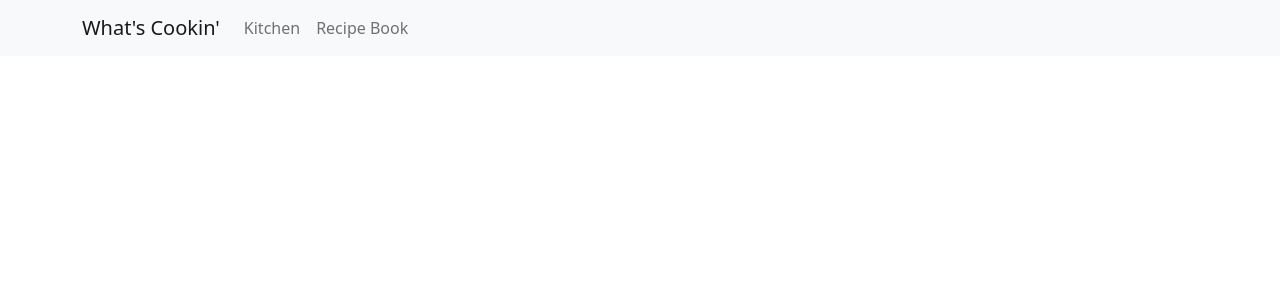
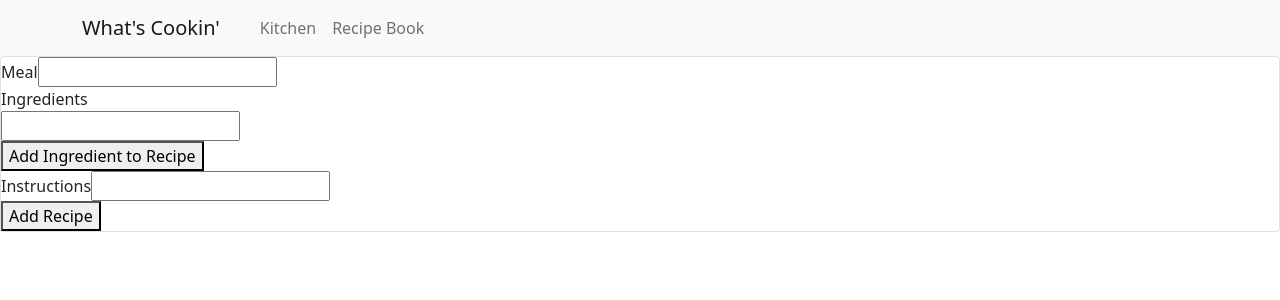
Before and after one commit to veenaprakash123/WhatsCookinUI, a React (Create React App) app: page /addonlinerecipe/1 in a window 1280 px wide. Shown: the top 300 px of the page. Built offline with nearby package versions, Linux system fonts and the light colour scheme; no server answers.

Commit message:
Added some styling to Kitchen component

```diff
--- a/src/App.js
+++ b/src/App.js
@@ -17,6 +17,9 @@ import ShowRecipe from './components/RecipeFolder/ShowRecipe';
 import RecipeFinder from './components/RecipeFolder/RecipeFinder';
 import MealList from './components/RecipeFolder/MealList';
 import MealDetails from './components/RecipeFolder/MealDetails';
+import AddOnlineRecipe from './components/RecipeFolder/AddOnlineRecipe';
+import ReadyToGo from './components/RecipeFolder/ReadyToGo';
+
 
 import Scratchwork from './components/RecipeFolder/Scratchwork';
 
@@ -33,6 +36,7 @@ const App = () => {
   const[recipeData, setRecipeData] = useState([])
 
   const[onlineRecipe, setOnlineRecipe] = useState({})
+
 
 
   let getIngredients = async() => {
@@ -69,30 +73,6 @@ const App = () => {
   }
 
 
-  let ingredientNames = ingredients? ingredients.map((ingredient)=> {
-    return(
-        ingredient.name
-    )
-    }) : null
-
-
-
-  let getOnlineRecipes = () => {
-    fetch(
-        `https://api.spoonacular.com/recipes/findByIngredients?apiKey=3f66c12e8a4246909d9c82ce222efef4&ingredients=${ingredientNames}`
-
-    )
-    .then((response) => response.json())
-    .then((data) => {
-        setRecipeData(data)
-        console.log(data)
-    })
-    .catch(()=> {
-        console.log("error");
-    })
-
-  }
-
 
   return (
     <div>
@@ -126,15 +106,20 @@ const App = () => {
                 <Route path='editingredient/:id' element={<EditIngredient ingredient={ingredient} setIngredient={setIngredient}/>}></Route>
                 <Route path='showingredient/:id' element={<ShowIngredient ingredient={ingredient} setIngredient={setIngredient}/>}></Route>
 
-                <Route path='/findrecipe' element={<RecipeFinder ingredients={ingredients} getOnlineRecipes={getOnlineRecipes} ingredientNames={ingredientNames} recipeData={recipeData} setRecipeData={setRecipeData} />}></Route>
+                <Route path='/findrecipe' element={<RecipeFinder ingredients={ingredients} recipeData={recipeData} setRecipeData={setRecipeData} />}></Route>
                 <Route path='/meallist' element={<MealList onlineRecipe={onlineRecipe} setOnlineRecipe={setOnlineRecipe}/>}></Route>
                 <Route path='/mealdetails/:id' element={<MealDetails onlineRecipe={onlineRecipe} setOnlineRecipe={setOnlineRecipe}/>}></Route>
+                <Route path='/addonlinerecipe/:id' element={<AddOnlineRecipe addRecipe={addRecipe} onlineRecipe={onlineRecipe} setOnlineRecipe={setOnlineRecipe}/>}></Route>
+
+
 
                 <Route path='/recipebook' element={<RecipeBook recipe={recipe} recipes={recipes} setRecipe={setRecipe} setRecipes={setRecipes}/>} ></Route>
                 <Route path='/newrecipe' element={<NewRecipe addRecipe={addRecipe}/>}></Route>
                 <Route path='/editrecipe/:id' element={<EditRecipe ingredients={ingredients} setIngredients={setIngredients}/>}></Route>
                 <Route path='/showrecipe/:id' element={<ShowRecipe recipe={recipe} setRecipe={setRecipe}/>}></Route>
+                <Route path='/readytogo' element={<ReadyToGo ingredients={ingredients} recipes={recipes}/>}></Route>
                 <Route path='/scratchwork' element={<Scratchwork/>}></Route>
+
 
             </Routes>
         </main>
--- /dev/null
+++ b/src/components/CSS/General.css
@@ -0,0 +1,25 @@
+body{
+    margin: 0%;
+    background-color: brown;
+    background-size: auto;
+    height: auto;
+
+}
+
+
+
+h1 {
+    padding-left: 3%;
+    padding-top: 2%;
+}
+
+
+.subheading {
+    padding-left: 3%;
+    padding-top: 2%;
+    padding-bottom: 2%;
+}
+
+.addButton {
+    padding-left: 3%;
+}
--- /dev/null
+++ b/src/components/CSS/Kitchen.css
@@ -0,0 +1,22 @@
+.collection {
+    display: flex;
+    flex-direction: row;
+    align-items: flex-start;
+    justify-content: space-around;
+    flex-wrap: wrap;
+    margin-top: 4%;
+}
+
+.container {
+    display: grid;
+    grid-template-columns: 15rem 15rem 15rem 15rem;
+    grid-template-rows: auto;
+    grid-gap: 1rem;
+}
+
+.links{
+    display: flex;
+    flex-direction: row;
+    align-items: flex-start;
+    justify-content: space-evenly;
+}
--- a/src/components/Ingredients/Kitchen.js
+++ b/src/components/Ingredients/Kitchen.js
@@ -2,6 +2,8 @@ import React from 'react'
 import {Button, Card} from 'react-bootstrap'
 import {Link, useParams} from 'react-router-dom'
 import {useNavigate} from 'react-router'
+import '../CSS/Kitchen.css'
+import '../CSS/General.css'
 
 
 const Kitchen = ({ingredient, ingredients, setIngredient, setIngredients}) => {
@@ -27,28 +29,76 @@ const Kitchen = ({ingredient, ingredients, setIngredient, setIngredients}) => {
     navigate('/kitchen')
   }
 
-  const displayIngredients =  ingredients.map((ingredient) => {
+  const displayIngredientsFridge =  ingredients.map((ingredient) => {
+
+    if (ingredient.location == 'fridge') {
+    return(
+        <div key={ingredient._id}>
+          <Card key={ingredient._id}>
+            <Card.Img variant="top" src="holder.js/100px180" ></Card.Img>
+            <Card.Title key={ingredient._id}>{ingredient.name}</Card.Title>
+            <div className='links'>
+            <Card.Link href={`/editingredient/${ingredient._id}`} key={ingredient.id}>Edit</Card.Link>
+            <Card.Link href={`/showingredient/${ingredient._id}`} key={ingredient._id}>View</Card.Link>
+            <Button onClick= {() => deleteIngredient(ingredient._id)}>Delete</Button>
+            </div>
+        </Card>
+        </div>
+    )
+    }
+  })
+
+
+  const displayIngredientsPantry = ingredients.map((ingredient) => {
+
+    if (ingredient.location == 'pantry') {
     return(
         <div key={ingredient._id}>
           <Card>
-            <h1 key={ingredient._id}>{ingredient.name}</h1>
-            <div>
-              <Link to={`/editingredient/${ingredient._id}`} key={ingredient.id} onClick={ingredientInFocus} >Edit</Link>
-              <Link to={`/showingredient/${ingredient._id}`} key={ingredient._id} >View</Link>
-              <Button onClick= {() => deleteIngredient(ingredient._id)}>Delete</Button>
+          <Card.Img variant="top" src="holder.js/100px180" ></Card.Img>
+          <Card.Title key={ingredient._id}>{ingredient.name}</Card.Title>
+          <div className='links'>
+          <Card.Link href={`/editingredient/${ingredient._id}`} key={ingredient.id}>Edit</Card.Link>
+          <Card.Link href={`/showingredient/${ingredient._id}`} key={ingredient._id}>View</Card.Link>
+          <Card.Link><Button onClick= {() => deleteIngredient(ingredient._id)}>Delete</Button> </Card.Link>
           </div>
+
         </Card>
         </div>
     )
+    }
   })
 
   return (
     <div>
-        <h1>Kitchen</h1>
-        {displayIngredients}
-        <Button>
-          <Link to={'/newingredient'}>Add Ingredient</Link>
+
+        <h1 className='header'>Kitchen</h1>
+
+        <div className='addButton'>
+        <Button variant="light" onClick={() => navigate('/newingredient')}>
+          Add Ingredient
         </Button>
+        </div>
+
+        <h3 className='subheading'>Fridge</h3>
+
+        <div className='container'>
+
+          {displayIngredientsFridge}
+
+
+        </div>
+
+
+        <h3 className='subheading'>Pantry</h3>
+
+        <div className='container'>
+
+          {displayIngredientsPantry}
+
+
+        </div>
+
     </div>
 
   )
--- /dev/null
+++ b/src/components/RecipeFolder/AddOnlineRecipe.js
@@ -0,0 +1,168 @@
+import React from 'react'
+import {useState, useEffect} from 'react'
+import { useParams, Link } from 'react-router-dom'
+import {useNavigate} from 'react-router'
+import {Button, Card} from 'react-bootstrap'
+import IngredientFields from './IngredientFields'
+
+const AddOnlineRecipe = ({addRecipe, onlineRecipe, setOnlineRecipe}) => {
+
+
+    let {id} = useParams()
+    let navigate = useNavigate()
+
+    const [ingredients, setIngredients] = useState([{ingredient: ""}]);
+    const [meal, setMeal] = useState('')
+    const [instructions, setInstructions] = useState('')
+    const [recipe, setRecipe] = useState({})
+    const [ingredientString, setIngredientString] = useState([])
+
+
+    useEffect(()=> {
+        fetch(
+            `https://api.spoonacular.com/recipes/${id}/information?apiKey=3f66c12e8a4246909d9c82ce222efef4&includeNutrition=false`
+        )
+        .then((response)=> response.json())
+        .then((data)=> {
+            // setOnlineRecipe(data)
+            console.log(data)
+            setOnlineRecipe(data)
+            setMeal(data.title)
+            setIngredientString(data.extendedIngredients) // This is not adding each ingredient from the online recipe as an 'ingredient' object. it is just adding it as a string.
+            setInstructions(data.instructions)
+        })
+        .then((ingredientString)=>{
+            ingredientString.map((ing) => {
+                setIngredients(...ingredients, {ingredient: `${ing.name}`} )
+            })
+        })
+        .catch(()=>{
+            console.log("error")
+        })
+    }, [id])
+
+    const handleIngredientAdd = () => {
+        setIngredients([...ingredients, {ingredient: ""}])
+    }
+
+    let handleChangeInstructions = (e) =>{
+        setInstructions(e.target.value)
+    }
+
+
+    let handleChangeIngredient = (e, index) => {
+        const {name, value} = e.target
+        const list = [...ingredients]
+        list[index][name] = value
+        setIngredients(list);
+    }
+
+    let handleRemove = (index) => {
+        const list = [...ingredients];
+        list.splice(index, 1);
+        setIngredients(list)
+    }
+
+
+    // let newArray = ingredientString.map((ing) => {
+    //     return {ingredient:ing.name}
+    // })
+
+    // console.log(newArray)
+    // setIngredients(newArray)
+
+    let displayIngredients = ingredients?
+        ingredients.map((ing, index) => {
+            return(
+                <div key={index}  className="ingredients">
+                    <div className='first-division'>
+                        <input name='ingredient' type='text' defaultValue={ing.name} onChange={(e)=> handleChangeIngredient(e, index)}/>
+                    </div>
+                    <div className='second-division'>
+                        {ingredients.length > 1 &&
+                            <button type='button' className='remove-btn' value={ing.name} onClick={handleRemove}>
+                                <span>Remove</span>
+                            </button>
+                        }
+                    </div>
+                </div>
+            )
+        }): null
+
+
+        let handleSubmit = async(e) => {
+            e.preventDefault()
+            console.log(ingredients)
+
+
+            let response = await fetch('http://localhost:4000/recipe', {
+                method: "POST",
+                body: JSON.stringify({
+                    meal: meal,
+                    ingredients: ingredients,
+                    instructions: instructions
+                }),
+                headers: {
+                    'Content-Type':'application/json'
+                }
+            })
+            let newRecipe = await response.json()
+            console.log(newRecipe)
+            addRecipe(newRecipe)
+            navigate('/recipebook')
+        }
+
+        // function removeTags(str) {
+        //     if ((str===null) || (str===''))
+        //         return false;
+        //     else
+        //         str = str.toString();
+        //     return str.replace( /(<([^>]+)>)/ig, ' ')
+
+        //   }
+
+        // const displayInstructions = removeTags(onlineRecipe.instructions)
+
+  return (
+    <div>
+         <Card>
+        <form className='App' autoComplete='off' onSubmit={handleSubmit}>
+
+            <div className='form-field'>
+                <label htmlFor='meal'>Meal</label>
+                <input name='meal' type='text' id='meal' defaultValue ={onlineRecipe.title} />
+            </div>
+
+
+            <div className='form-field'>
+
+                <label htmlFor='ingredient'>Ingredients</label>
+
+                {displayIngredients}
+
+                {/* {onlineRecipe && <IngredientFields onlineRecipe={onlineRecipe}/>} */}
+
+                <button type="button" className='add-btn' onClick={handleIngredientAdd}>
+                    <span>Add Ingredient to Recipe</span>
+                </button>
+
+            </div>
+
+            <div className='form-field'>
+                <label htmlFor='meal'>Instructions</label>
+                <input name='instructions' type='text' id='instructions' defaultValue={onlineRecipe.instructions} onChange={handleChangeInstructions}/>
+            </div>
+
+            <div>
+           <button>
+                    <span>Add Recipe</span>
+                </button>
+            </div>
+        </form>
+        </Card>
+
+    </div>
+  )
+}
+
+export default AddOnlineRecipe
--- a/src/components/RecipeFolder/EditRecipe.js
+++ b/src/components/RecipeFolder/EditRecipe.js
@@ -47,6 +47,9 @@ const EditRecipe = () => {
         setIngredients([...ingredients, {ingredient: ""}])
     }
 
+    let handleChangeInstructions = (e) => {
+        setInstructions(e.target.value)
+      }
 
     let handleChangeIngredient = (e, index) => {
         const {name, value} = e.target
@@ -127,7 +130,7 @@ const EditRecipe = () => {
 
             <div className='form-field'>
                 <label htmlFor='meal'>Instructions</label>
-                <input name='instructions' type='text' id='instructions' defaultValue={recipe.instructions}/>
+                <input name='instructions' type='text' id='instructions' defaultValue={recipe.instructions} onChange={handleChangeInstructions}/>
             </div>
 
             <div>
--- /dev/null
+++ b/src/components/RecipeFolder/ReadyToGo.js
@@ -0,0 +1,12 @@
+import React from 'react'
+
+const ReadyToGo = ({ingredients, recipes}) => {
+
+
+  return (
+
+    <div>ReadyToGo</div>
+  )
+}
+
+export default ReadyToGo
```
Also changed, not shown: src/components/RecipeFolder/RecipeFinder.js (+19 -19 lines), src/components/RecipeFolder/ShowRecipe.js (+10 -0 lines), src/components/RecipeFolder/IngredientFields.js (added).
